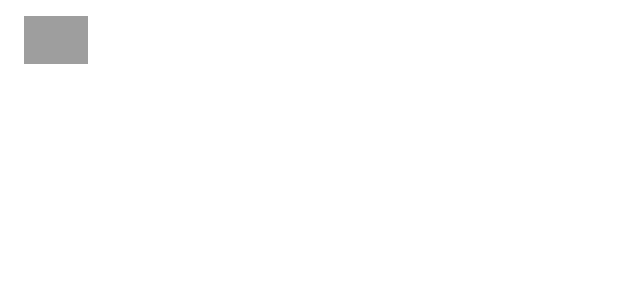
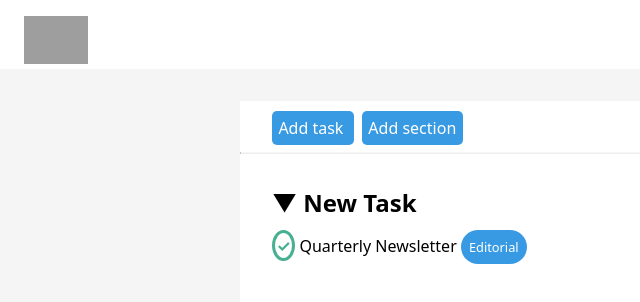
Before and after one commit to PalumboAndrea/html-css-toboolist, a plain HTML site: page index.html in a window 1280 px wide. Shown: the whole page, without its empty margins (0-640 px from the left). Drawn offline with Linux system fonts and the light colour scheme; grey boxes are pictures that could not be loaded.

Commit message:
add the section "New Task" and regulate the fonts

```diff
--- a/index.html
+++ b/index.html
@@ -14,11 +14,26 @@
         </header>
 
         <main>
+            <div id="sfondo">
+                <div id="contenitore">
+                    <div id="buttons-basket">
+                        <span class="button">
+                            Add task
+                        </span>
+                        <span class="button">
+                            Add section
+                        </span>
+                    </div>
+                    <hr>
 
+                    <section>
+                        <p>
+                            &#9660; New Task
+                        </p>
+                        <span class="checkmark">&#10003;</span> <span>Quarterly Newsletter</span> <span class="indicator"> Editorial</span>
+                    </section>
+                </div>
+            </div>
         </main>
-
-
-
-
     </body>
 </html>
--- a/style.css
+++ b/style.css
@@ -2,6 +2,7 @@
     padding: 0;
     margin: 0;
     box-sizing: border-box;
+    font-family: system-ui, -apple-system, BlinkMacSystemFont, 'Segoe UI', Roboto, Oxygen, Ubuntu, Cantarell, 'Open Sans', 'Helvetica Neue', sans-serif;
 }
 
 header{
@@ -13,3 +14,63 @@ header img{
     padding-left: 1.5rem;
     padding-top: 1rem;
 }
+
+#sfondo{
+    height: 50rem;
+    width: 100%;
+    background-color: #F5F5F5;
+    padding-top: 2rem;
+}
+
+#contenitore{
+    height: 50rem;
+    width: 50rem;
+    background-color: white;
+    margin: 0 auto;
+    padding-top: 1rem;
+}
+
+#buttons-basket{
+    margin-left: 1.5rem;
+}
+
+.button{
+    border-color: lightgray;
+    border-radius: 5px;
+    width: 4rem;
+    margin-left: 0.5rem;
+    background-color: rgb(57, 154, 228);
+    color: white;
+    padding: 0.4rem;
+}
+hr{
+    margin-top: 0.8rem;
+    border-top: 1px solid #F5F5F5;
+}
+
+#contenitore section{
+    margin-left: 2rem;
+    margin-top: 2rem;
+}
+
+div p{
+    font-weight: bold;
+    font-size: 1.5rem;
+    padding-bottom: 1rem;
+}
+
+.checkmark{
+    color: rgb(71, 176, 146);
+    border-style: solid;
+    border-radius: 100%;
+    padding: 0.1rem;
+    font-weight: bold;
+}
+
+.indicator{
+    background-color: rgb(57, 154, 228);
+    color: white;
+    border-radius: 30px;
+    padding: 0.5rem;
+    font-size: 0.8rem;
+}
```
Also changed, not shown: image.png.
